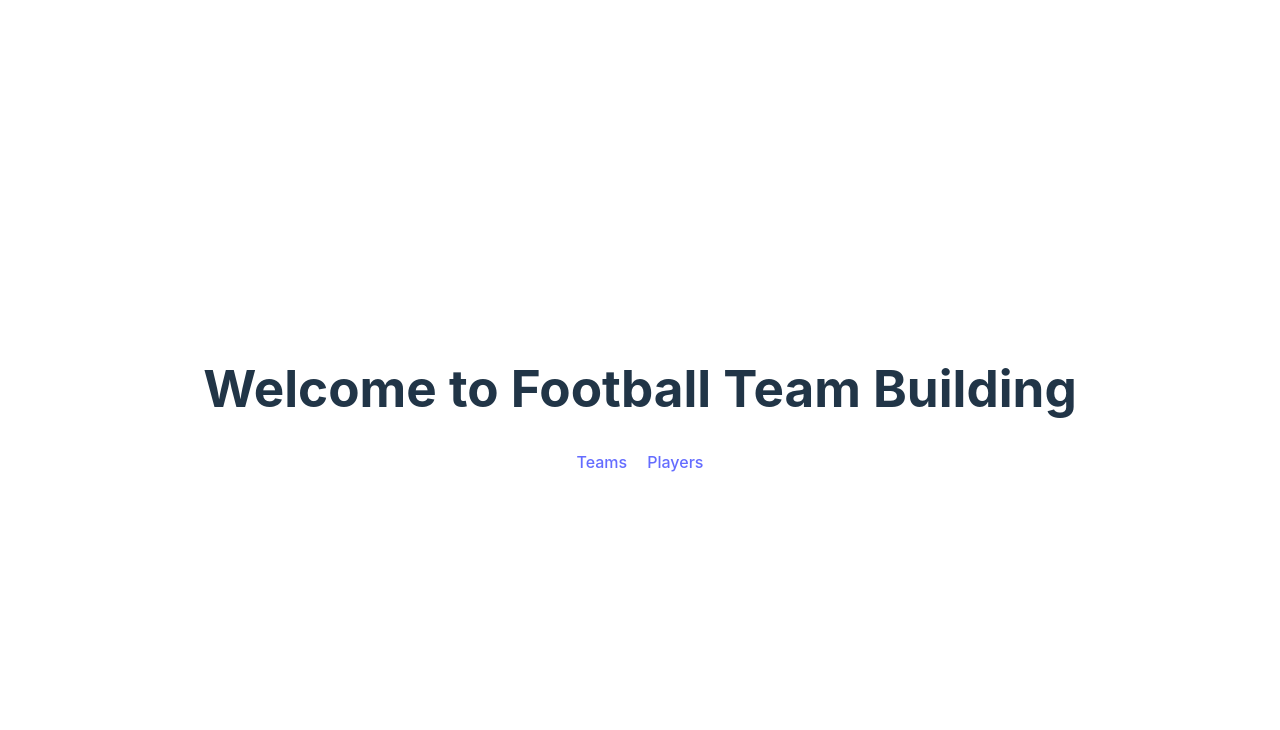
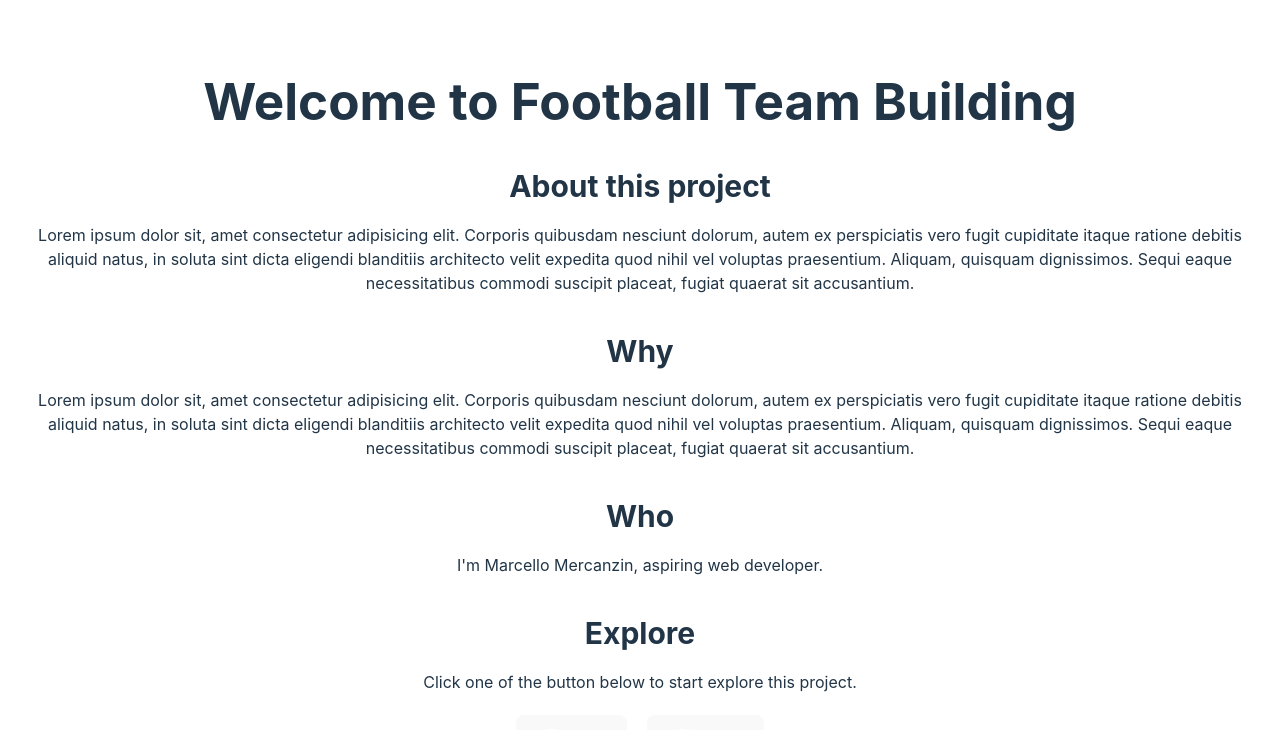
Before and after one commit to marcimerca/Football-Team-Building, a Vue app: page / in a window 1280 px wide. Shown: the top 730 px of the page. Built offline with nearby package versions, Linux system fonts and the light colour scheme.

Commit message:
add header to home

```diff
--- a/src/views/Home.vue
+++ b/src/views/Home.vue
@@ -1,17 +1,44 @@
 
 <template>
-    <div>
+    <header>
         <h1>
             Welcome to Football Team Building
         </h1>
-        <RouterLink to="/teams">Teams</RouterLink>
-        <RouterLink to="/players">Players</RouterLink>
+    </header>
+    <div class="info">
+        <h1>About this project</h1>
+        <p>Lorem ipsum dolor sit, amet consectetur adipisicing elit. Corporis quibusdam nesciunt dolorum, autem ex perspiciatis vero fugit cupiditate itaque ratione debitis aliquid natus, in soluta sint dicta eligendi blanditiis architecto velit expedita quod nihil vel voluptas praesentium. Aliquam, quisquam dignissimos. Sequi eaque necessitatibus commodi suscipit placeat, fugiat quaerat sit accusantium.</p>
+    </div>
+    <div class="why">
+            <h1>Why</h1>
+            <p>Lorem ipsum dolor sit, amet consectetur adipisicing elit. Corporis quibusdam nesciunt dolorum, autem ex perspiciatis vero fugit cupiditate itaque ratione debitis aliquid natus, in soluta sint dicta eligendi blanditiis architecto velit expedita quod nihil vel voluptas praesentium. Aliquam, quisquam dignissimos. Sequi eaque necessitatibus commodi suscipit placeat, fugiat quaerat sit accusantium.</p>
+        </div>
+        <div class="who">
+                <h1>Who</h1>
+                <p>I'm Marcello Mercanzin, aspiring web developer.</p>
+            </div>
+        <div class="explore">
+            <h1>Explore</h1>
+            <p>Click one of the button below to start explore this project.</p>
+        </div>
 
-    </div>
+         <button><RouterLink to="/teams">Teams</RouterLink></button>
+        <button><RouterLink to="/players">Players</RouterLink></button>
 </template>
 
 <style scoped>
+.info, .why, .who ,.explore {
+    margin-top: 40px;
+    text-align: center;
+}
+.info h1, .why h1, .who h1, .explore h1{
+font-size: 30px;
+}
 a {
     margin: 0 10px;
+    color: white;
+}
+button {
+    margin: 5px 10px;
 }
 </style>
```
